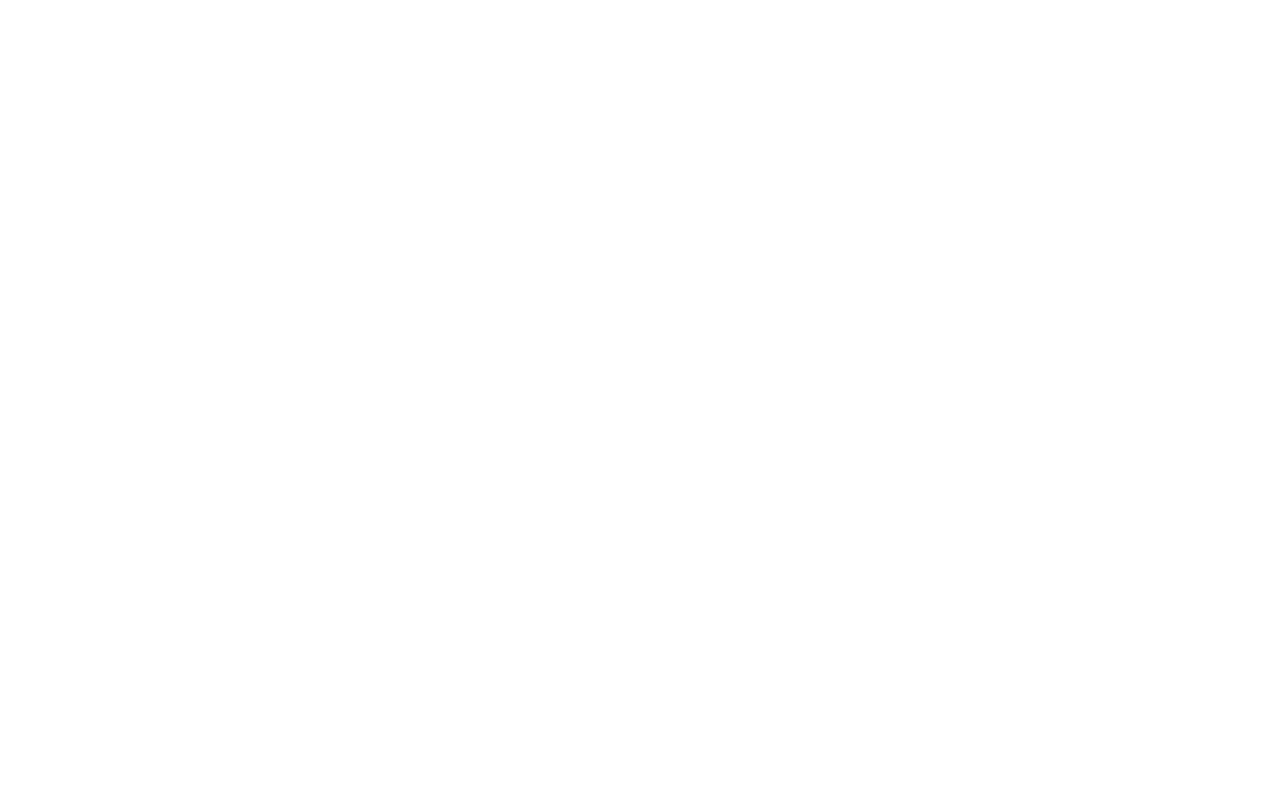
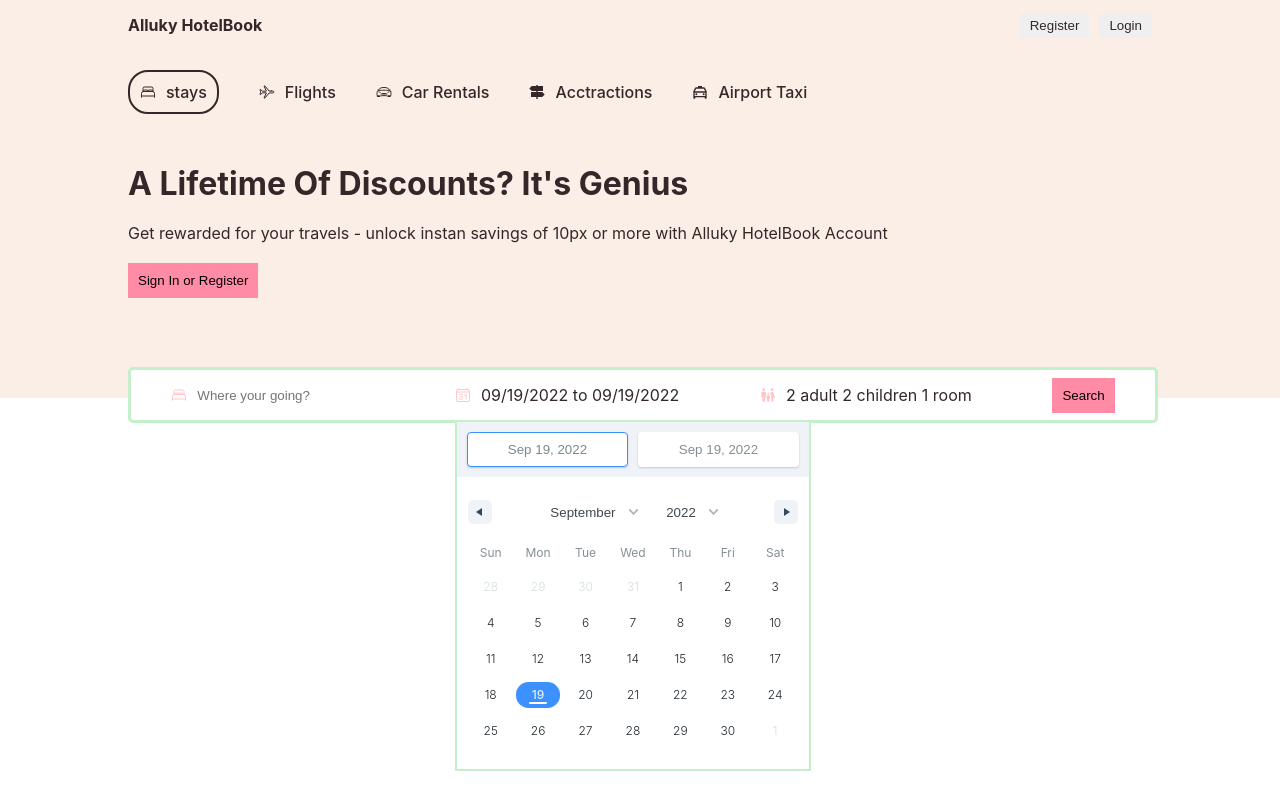
Before and after one commit to rickyfriady/react-booking-app, a React (Create React App) app: page / in a window 1280 px wide. Built offline with nearby package versions, Linux system fonts and the light colour scheme.

Commit message:
Make page and Component 1. make Home Page and setup Router 2. make Componnets Navbar 3. make Components Header

```diff
--- a/package.json
+++ b/package.json
@@ -8,7 +8,9 @@
     "@testing-library/jest-dom": "^5.16.5",
     "@testing-library/react": "^13.4.0",
     "@testing-library/user-event": "^13.5.0",
+    "date-fns": "^2.29.3",
     "react": "^18.2.0",
+    "react-date-range": "^1.4.0",
     "react-dom": "^18.2.0",
     "react-icons": "^4.4.0",
     "react-router-dom": "^6.4.0",
--- a/src/App.js
+++ b/src/App.js
@@ -1,11 +1,18 @@
 import { BrowserRouter, Routes, Route } from "react-router-dom";
 import './App.css';
+import Home from "./pages/Home/Home";
+import Hotel from "./pages/Hotel/Hotel";
+import List from "./pages/List/List";
 
 function App() {
   return (
-    <div className="App">
-
-    </div>
+    <BrowserRouter>
+    <Routes>
+      <Route path="/" element={<Home/>}/>
+      <Route path="/hotels" element={<List/>}/>
+      <Route path="/hotels/:id" element={<Hotel/>}/>
+    </Routes>
+    </BrowserRouter>
   );
 }
 
--- /dev/null
+++ b/src/components/Header/Header.jsx
@@ -0,0 +1,88 @@
+import './header.css'
+import { IoBedOutline,IoAirplaneOutline, IoCarSportOutline, IoTrailSignSharp, IoCalendarNumberOutline } from "react-icons/io5";
+import { RiTaxiLine } from "react-icons/ri";
+import { MdFamilyRestroom } from "react-icons/md";
+
+import { DateRange } from 'react-date-range';
+import { format } from "date-fns";
+import 'react-date-range/dist/styles.css'; // main css file
+import 'react-date-range/dist/theme/default.css'; // theme css file
+import {useState} from 'react'
+
+
+const Header = () => {
+
+  const [date, setDate] = useState([
+    {
+      startDate: new Date(),
+      endDate: new Date(),
+      key: 'selection'
+    }
+  ]);
+
+  return (
+    <div className='header'>
+      <div className="header-container">
+        <div className="header-list">
+          <div className="header-list-items active">
+            <IoBedOutline/>
+            <span>stays</span>
+          </div>
+          <div className="header-list-items">
+            <IoAirplaneOutline/>
+            <span>Flights</span>
+          </div>
+          <div className="header-list-items">
+            <IoCarSportOutline/>
+            <span>Car Rentals</span>
+          </div>
+          <div className="header-list-items">
+            <IoTrailSignSharp/>
+            <span>Acctractions</span>
+          </div>
+          <div className="header-list-items">
+            <RiTaxiLine/>
+            <span>Airport Taxi</span>
+          </div>
+        </div>
+        <h1 className="header-title">A Lifetime of discounts? It's Genius</h1>
+        <p className="header-disc">
+          Get rewarded for your travels - unlock instan savings of 10px or more with Alluky HotelBook Account
+        </p>
+        <button className="header-btn">
+          Sign In or Register
+        </button>
+        {/* header serach area */}
+        <div className="header-search">
+          <div className="header-search-items">
+            <IoBedOutline className='header-icon'/>
+            <input type="text"
+            name="search"
+            id="search"
+            placeholder='Where your going?' className='header-search-Input' />
+          </div>
+          <div className="header-search-items">
+            <IoCalendarNumberOutline className='header-icon'/>
+            <span className='header-search-text'>{`${format(date[0].startDate, "MM/dd/yyyy")} to ${format(date[0].endDate, "MM/dd/yyyy")}`}</span>
+            <DateRange
+            editableDateInputs={true}
+            onChange={item => setDate([item.selection])}
+            moveRangeOnFirstSelection={false}
+            ranges={date}
+            className="date-picker"
+          />
+          </div>
+          <div className="header-search-items">
+          <MdFamilyRestroom className='header-icon'/>
+            <span className='header-search-text'>2 adult 2 children 1 room</span>
+          </div>
+          <div className="header-search-items">
+          <button className="header-btn">Search</button>
+          </div>
+        </div>
+      </div>
+    </div>
+  )
+}
+
+export default Header
--- /dev/null
+++ b/src/components/Header/header.css
@@ -0,0 +1,89 @@
+.header {
+    background-color: #faeee7;
+    color: #33272a;
+    display: flex;
+    justify-content: center;
+    align-items: center;
+    position: relative;
+}
+
+.header-container {
+    width: 100%;
+    max-width: 1024px;
+    margin: 20px 0px 100px 0px;
+}
+
+.header-list {
+    display: flex;
+    gap: 40px;
+    margin-bottom: 50px;
+}
+.header-list-items {
+    display: flex;
+    gap: 10px;
+    align-items: center;
+    font-weight: 450;
+}
+
+.header-list-items.active {
+    border: 2px solid #33272a;
+    padding: 10px;
+    border-radius: 20px;
+}
+
+.header-title {
+    text-transform: capitalize;
+}
+
+.header-disc {
+    margin: 20px 0px;
+}
+
+.header-btn {
+    background-color: #ff8ba7;
+    font-weight: 500;
+    border: none;
+    padding: 10px;
+    cursor: pointer;
+}
+
+.header-search {
+    height: 30px;
+    background-color: white;
+    border: 3px solid #c3f0ca;
+    display: flex;
+    align-items: center;
+    justify-content: space-around;
+    padding: 10px 0px;
+    border-radius: 5px;
+    position: absolute;
+    bottom: -25px;
+    width: 100%;
+    max-width: 1024px;
+}
+
+.header-icon {
+    color: #ffc6c7;
+}
+
+.header-search-items {
+    display: flex;
+    align-items: center;
+    gap: 10px;
+}
+
+.header-search-Input {
+    border: none;
+    outline: none;
+}
+
+.header-search-text {
+    color: #33272a;
+    cursor: pointer;
+}
+
+.date-picker {
+    position: absolute;
+    top: 50px;
+    border: 2px solid #c3f0ca;
+}
--- /dev/null
+++ b/src/components/Navbar/Navbar.jsx
@@ -0,0 +1,17 @@
+import "./navbar.css";
+
+const Navbar = () => {
+  return (
+    <div className="navbar">
+      <div className="nav-container">
+        <span className="nav-logo">Alluky HotelBook</span>
+        <div className="nav-items">
+          <button className="nav-button">Register</button>
+          <button className="nav-button">Login</button>
+        </div>
+      </div>
+    </div>
+  )
+}
+
+export default Navbar
--- /dev/null
+++ b/src/components/Navbar/navbar.css
@@ -0,0 +1,27 @@
+.navbar {
+    height: 50px;
+    background-color: #faeee7;
+    display: flex;
+    justify-content: center;
+}
+
+.nav-container {
+    width: 100%;
+    max-width: 1024px;
+    color: #33272a;
+    display: flex;
+    align-items: center;
+    justify-content: space-between;
+}
+
+.nav-logo {
+    font-weight: 700;
+}
+
+.nav-button {
+    margin-left: 10px;
+    border: none;
+    cursor: pointer;
+    padding: 5px 10px;
+    color: #33272a;
+}
--- /dev/null
+++ b/src/pages/Home/Home.jsx
@@ -0,0 +1,15 @@
+import React from 'react'
+import Header from '../../components/Header/Header'
+import Navbar from '../../components/Navbar/Navbar'
+import './home.css';
+
+const Home = () => {
+  return (
+    <div>
+      <Navbar/>
+      <Header/>
+    </div>
+  )
+}
+
+export default Home
--- /dev/null
+++ b/src/pages/Home/home.css
@@ -0,0 +1,7 @@
+*,
+html,
+body {
+    margin: 0;
+    padding: 0;
+    border: none;
+}
--- /dev/null
+++ b/src/pages/Hotel/Hotel.jsx
@@ -0,0 +1,9 @@
+import React from 'react'
+
+const Hotel = () => {
+  return (
+    <div>Hotel</div>
+  )
+}
+
+export default Hotel
--- /dev/null
+++ b/src/pages/List/List.jsx
@@ -0,0 +1,9 @@
+import React from 'react'
+
+const List = () => {
+  return (
+    <div>List</div>
+  )
+}
+
+export default List
```
Also changed, not shown: 1 other file (tests, documents, lock files or other folders).
